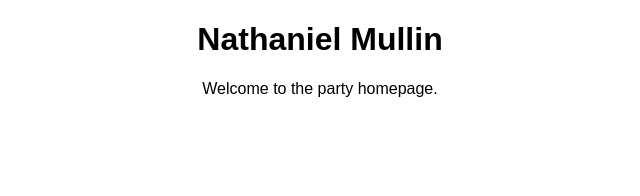
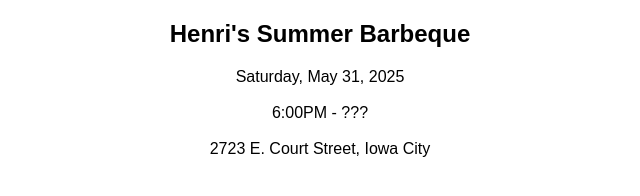
Before and after one commit to nkmullin/nkmullin.github.io, a plain HTML site: page party.html in a window 1280 px wide. Shown: the whole page, without its empty margins (320-960 px from the left). Drawn offline with Linux system fonts and the light colour scheme.

Commit message:
Update party.html

```diff
--- a/party.html
+++ b/party.html
@@ -3,7 +3,7 @@
 
 
 <style>
-h1 {text-align: center;}
+h2 {text-align: center;}
 p {text-align: center;}
 img {
   display: block;
@@ -14,10 +14,17 @@ img {
 
 
 <body>
-<h1 style="font-family:arial">Nathaniel Mullin</h1>
+<h2 style="font-family:arial">Henri's Summer Barbeque</h2>
 
 <p style="font-family:arial">
-Welcome to the party homepage. </p>
+Saturday, May 31, 2025<br><br>
+6:00PM - ??? <br><br>
+
+2723 E. Court Street, Iowa City
+
+
+
+</p>
 
 
 
```
